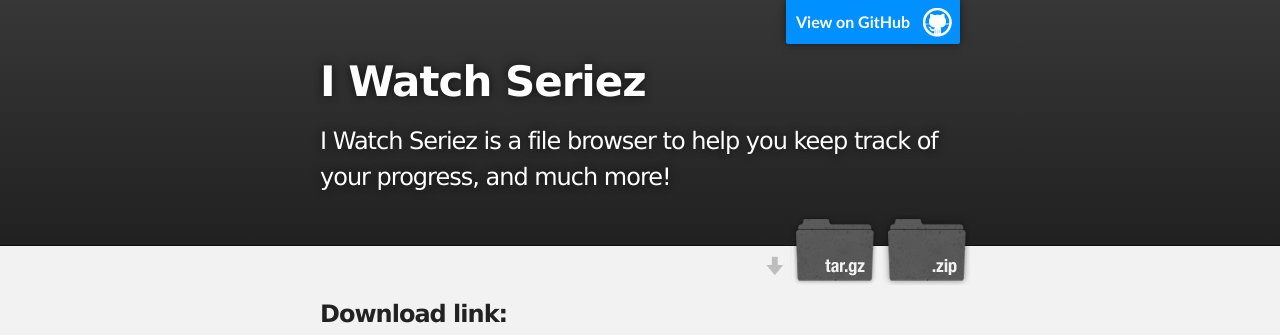
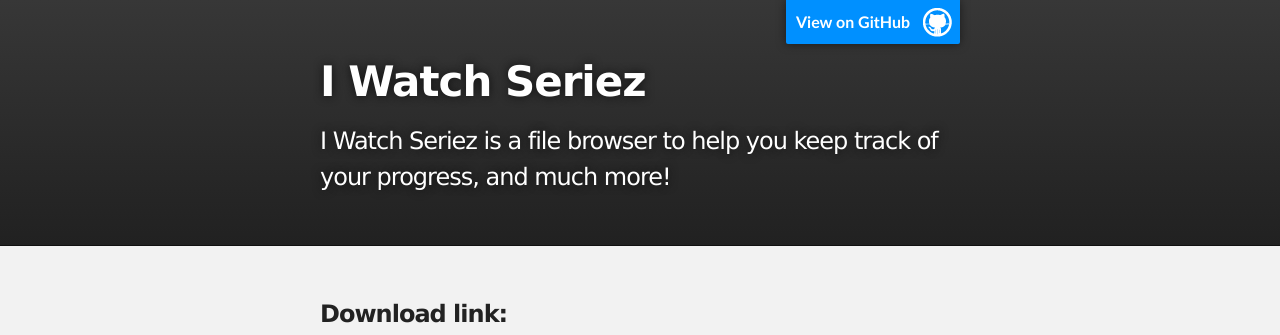
Before and after one commit to csomakk/IWatchSeriez, a plain HTML site: page index.html in a window 1280 px wide. Shown: the top 335 px of the page. Drawn offline with Linux system fonts and the light colour scheme.

Commit message:
Update index.html

```diff
--- a/index.html
+++ b/index.html
@@ -21,10 +21,10 @@
           <h1 id="project_title">I Watch Seriez</h1>
           <h2 id="project_tagline">I Watch Seriez is a file browser to help you keep track of your progress, and much more!</h2>
 
-            <section id="downloads">
+            <!--section id="downloads">
               <a class="zip_download_link" href="https://github.com/csomakk/IWatchSeriez/zipball/master">Download this project as a .zip file</a>
               <a class="tar_download_link" href="https://github.com/csomakk/IWatchSeriez/tarball/master">Download this project as a tar.gz file</a>
-            </section>
+            </section-->
         </header>
     </div>
 
```
